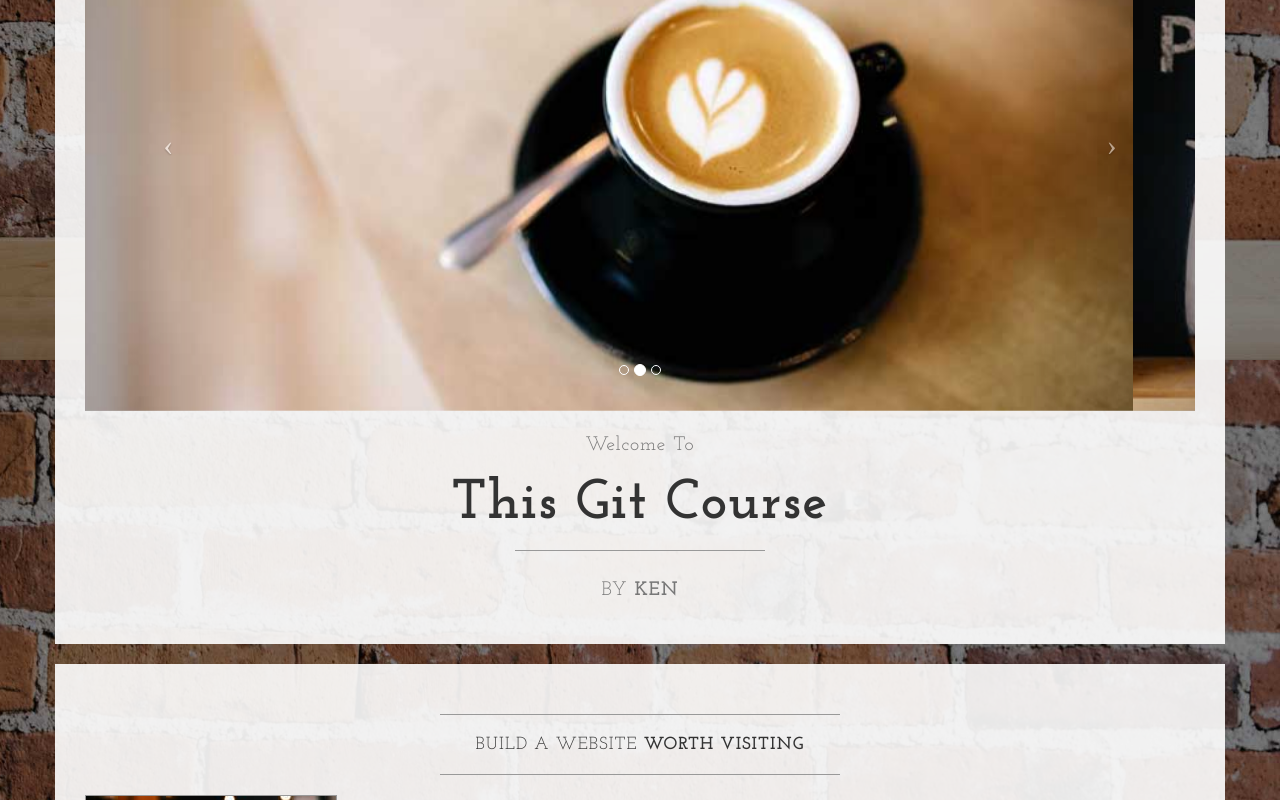
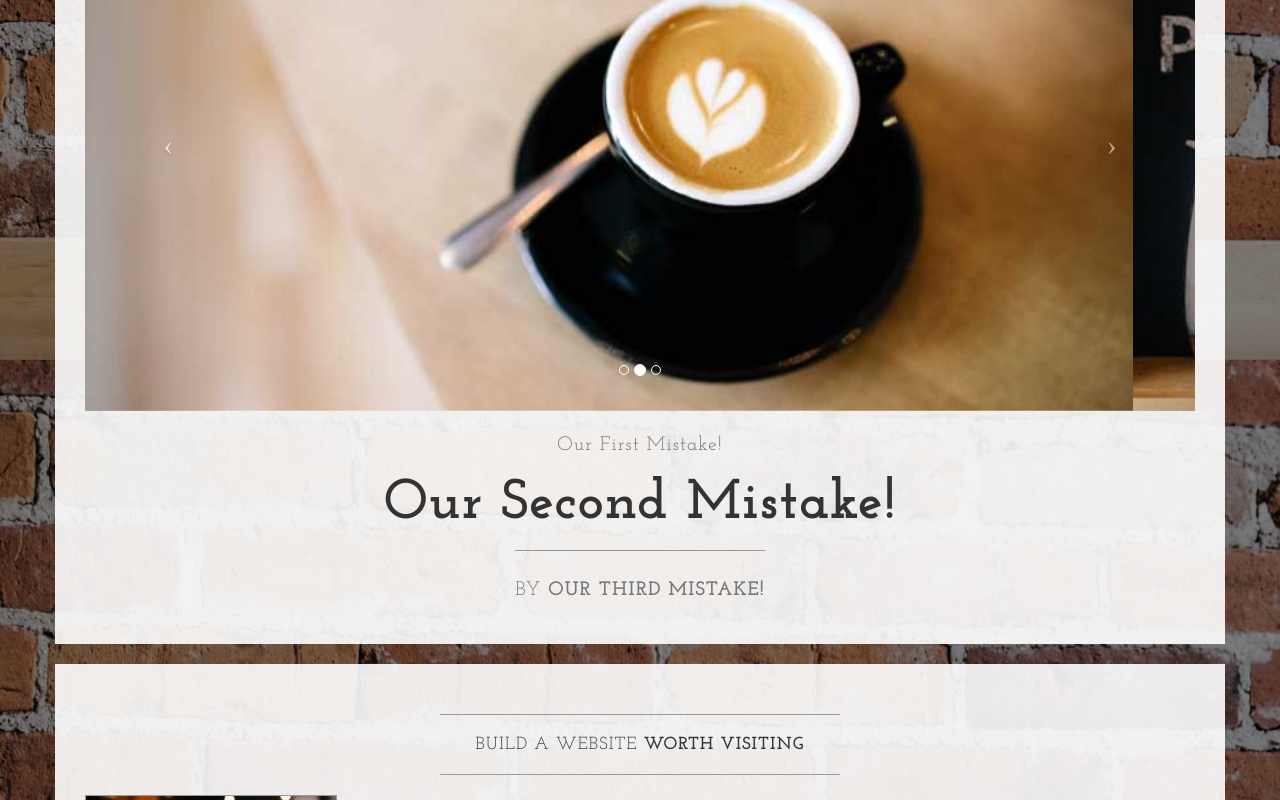
Before and after one commit to klindberg/Learnable-Git-Course, a plain HTML site: page index.html in a window 1280 px wide. Shown: the part 440-1240 px from the top of the page. Drawn offline with nearby package versions, Linux system fonts and the light colour scheme.

Commit message:
Committing our third mistake, we left the other two in place

```diff
--- a/index.html
+++ b/index.html
@@ -106,13 +106,13 @@
                         </a>
                     </div>
                     <h2 class="brand-before">
-                        <small>Welcome to</small>
+                        <small>Our first mistake!</small>
                     </h2>
-                    <h1 class="brand-name">This Git Course</h1>
+                    <h1 class="brand-name">Our second mistake!</h1>
                     <hr class="tagline-divider">
                     <h2>
                         <small>By
-                            <strong>Ken</strong>
+                            <strong>Our third mistake!</strong>
                         </small>
                     </h2>
                 </div>
```
